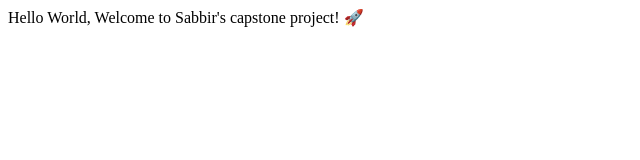
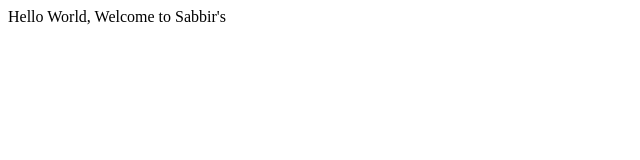
Before and after one commit to sabbir420/capstone-project-cloud-devops, a plain HTML site: page index.html in a window 1280 px wide. Shown: the whole page, without its empty margins (0-640 px from the left). Drawn offline with Linux system fonts and the light colour scheme.

Commit message:
changes in Jenkinsfile

```diff
--- a/index.html
+++ b/index.html
@@ -8,7 +8,7 @@
 </head>
 
 <body>
-    Hello World, Welcome to Sabbir's capstone project! 🚀
+    Hello World, Welcome to Sabbir's<p capstone project! 🚀
 </body>
 
 </html>
```
